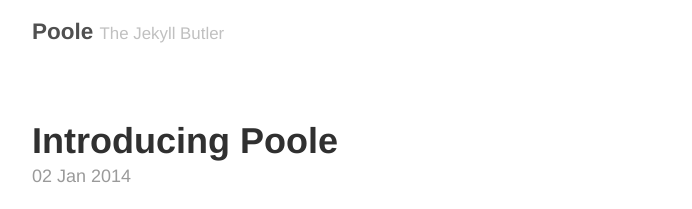
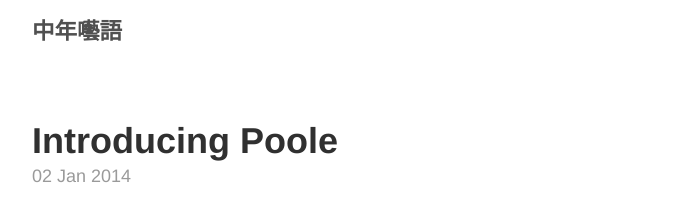
Before and after one commit to yowkee/yowkee.github.io, a Jekyll site: the page built from index.html, in a window 1280 px wide. Shown: the top 209 px of the page, without its empty margins (293-985 px from the left). Built offline with Jekyll 4.4.1, drawn with Linux system fonts in a browser that asks for light colours; the list of posts is cut into pages by our own code.

Commit message:
setting _config.yml

```diff
--- a/_config.yml
+++ b/_config.yml
@@ -5,9 +5,9 @@ permalink:           pretty
 relative_permalinks: true
 
 # Setup
-title:               Poole
-tagline:             The Jekyll Butler
-url:                 http://getpoole.com
+title:               中年囈語
+tagline:
+url:                 http://yowkee.github.io/
 paginate:            1
 baseurl:             ""
 
@@ -20,9 +20,9 @@ sass:
 
 # About/contact
 author:
-  name:              Mark Otto
-  url:               https://twitter.com/mdo
-  email:             markdotto@gmail.com
+  name:              yowkee
+  url:               https://twitter.com/yowkee
+  email:             ykwrite@gmail.com
 
 # Custom vars
 version:             2.0.0
```
